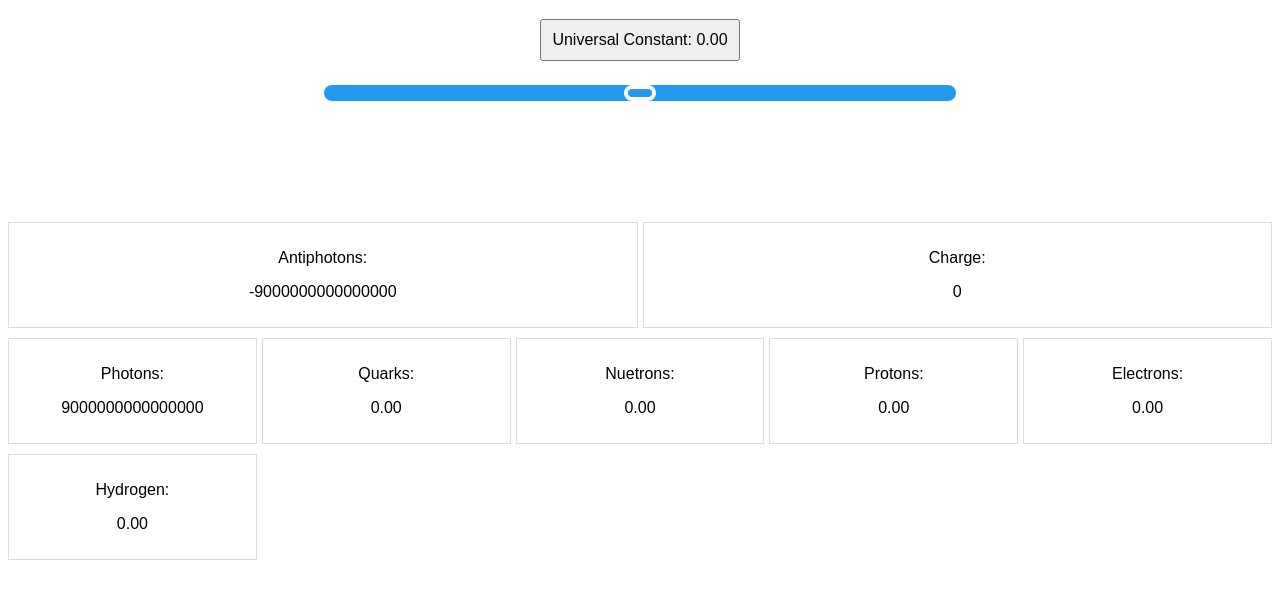
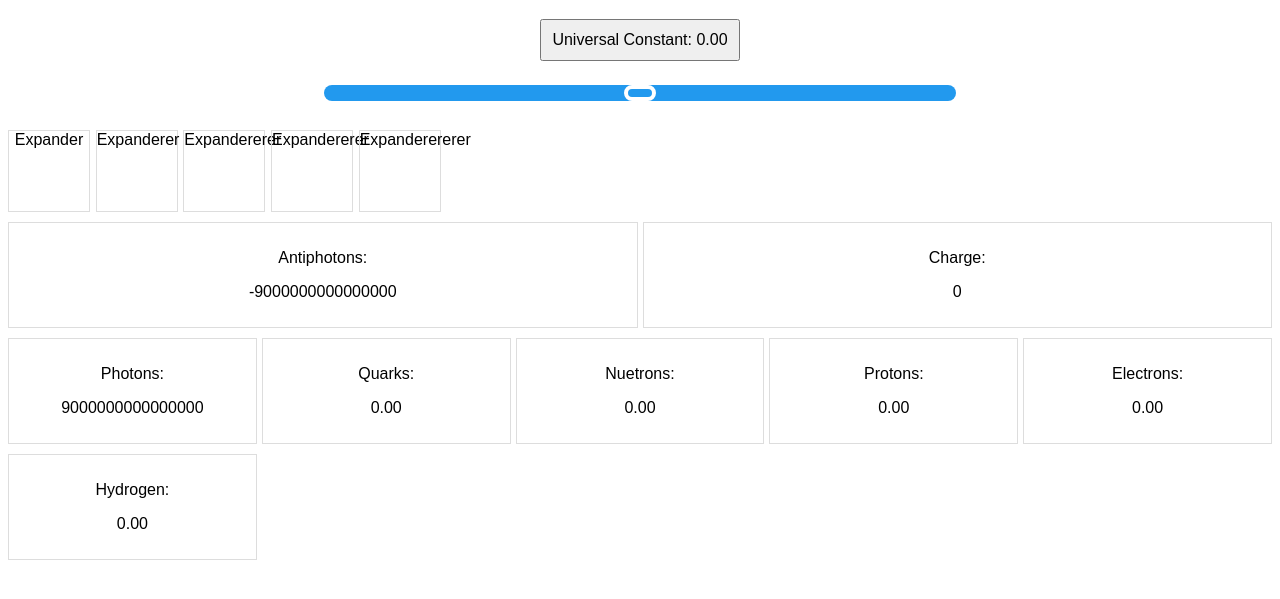
Before and after one commit to aidanperkins/atomicIdler, a website: page myhtmlstuff.html in a window 1280 px wide. Shown: the part 61-660 px from the top of the page. Drawn offline with nearby package versions, Linux system fonts and the light colour scheme.

Commit message:
added upgrade descriptions

```diff
--- a/myhtmlstuff.html
+++ b/myhtmlstuff.html
@@ -8,6 +8,7 @@
         body {
             align-items: center;
             text-align: center;
+            justify-content: center;
             font-family: 'Arial', sans-serif;
         }
         #resources {
@@ -51,9 +52,11 @@
         /* Style for upgrade items */
         .upgrade-item {
             border: 1px solid #ddd;
-            text-align: center;
             height: 80px;
             width: 80px;
+        }
+        #fitText {
+            margin: 0;
         }
 
         .sliders {
@@ -103,8 +106,12 @@
     <div class="slider">
         <div class="handle"></div>
     </div>
-    <div class="upgrade-container" id="upgrade-section" style="visibility: hidden;">
-        <div class="upgrade-item" onmouseenter="showDescription()" onmouseleave="hideDescription()">Test1</div>
+    <div class="upgrade-container" id="upgrade-section" style="visibility: visible;">
+        <div class="upgrade-item" id="upgrade1" onmouseenter="showDescription(1)" onmouseleave="hideDescription(1)">Expander</div>
+        <div class="upgrade-item" id="upgrade2" onmouseenter="showDescription(2)" onmouseleave="hideDescription(2)">Expanderer</div>
+        <div class="upgrade-item" id="upgrade3" onmouseenter="showDescription(3)" onmouseleave="hideDescription(3)">Expandererer</div>
+        <div class="upgrade-item" id="upgrade4" onmouseenter="showDescription(4)" onmouseleave="hideDescription(4)">Expandererer</div>
+        <div class="upgrade-item" id="upgrade5" onmouseenter="showDescription(5)" onmouseleave="hideDescription(5)">Expanderererer</div>
     </div>
     <div class="grid-container" style="grid-template-columns: repeat(2, 1fr)">
         <div class="grid-item">
@@ -173,14 +180,43 @@
 
 
 
-        function showDescription() {
-            document.onmousover = function(e) {
-                console.log(e.target.class);
+        function showDescription(upgradeID) {
+            if (upgradeID == 1) {
+                upgradeDescription = "this upgrade gives you absolutely nothing!"
             }
-
+            if (upgradeID == 2) {
+                upgradeDescription = "this upgrade gives you absolutely nothing!"
+            }
+            if (upgradeID == 3) {
+                upgradeDescription = "this upgrade gives you absolutely nothing!"
+            }
+            if (upgradeID == 4) {
+                upgradeDescription = "this upgrade gives you absolutely nothing!"
+            }
+            if (upgradeID == 5) {
+                upgradeDescription = "this upgrade gives you absolutely nothing!"
+            }
+            document.getElementById("upgrade"+upgradeID).style.width = "240px";
+            document.getElementById("upgrade"+upgradeID).innerText = upgradeDescription;
         }
-        function hideDescription() {
-
+        function hideDescription(upgradeID) {
+            if (upgradeID == 1) {
+                upgradeName = "Expander";
+            }
+            if (upgradeID == 2) {
+                upgradeName = "Expanderer";
+            }
+            if (upgradeID == 3) {
+                upgradeName = "Expandererer";
+            }
+            if (upgradeID == 4) {
+                upgradeName = "Expanderererer";
+            }
+            if (upgradeID == 5) {
+                upgradeName = "Expandererererer";
+            }
+            document.getElementById("upgrade"+upgradeID).style.width = "80px";
+            document.getElementById("upgrade"+upgradeID).innerText = upgradeName;
         }
         function updateResources() {
             document.getElementById('charge').innerText = this.charge;
@@ -197,9 +233,16 @@
 
         }
         function earnResource() {
+
+            // TODO game speed function needs some work
+            // 1 click should start the game
+            // 1000 clicks unlocks idle features
+            // 10000 clicks first particles start forming
+            //
+
             this.accelerators++;
 
-            this.acceleratorsActual = Math.pow((this.accelerators), 1.8);
+            this.acceleratorsActual = Math.pow((this.accelerators), 1.5);
 
             /*
             if (this.acceleratorsSqrd > 100000000) {
@@ -263,6 +306,35 @@
             this.updateResources();
         }
 
+
+        document.addEventListener('DOMContentLoaded', function() {
+            fitText();
+            window.addEventListener('resize', fitText);
+        });
+
+        function fitText() {
+            const container = document.querySelectorAll('.upgrade-item');
+            const text = document.getElementById(".upgrade-item");
+            const containerWidth = container.clientWidth;
+            const containerHeight = container.clientHeight;
+            const maxWidth = containerWidth * 0.9; // Adjust as needed
+            const maxHeight = containerHeight * 0.9; // Adjust as needed
+
+            container.forEach(text => {
+                console.log(text.innerText);
+                text.style.fontSize = '1em';
+                // Apply the calculated font size
+                const fontSize = Math.min(maxWidth / text.offsetWidth, maxHeight / text.offsetHeight) * 16;
+                text.style.fontSize = fontSize + 'px';
+            });
+
+            // Get the container dimensions
+
+
+
+            // Calculate the maximum font size that fits the container
+        }
+
         document.getElementById('accelerateBtn').addEventListener('click', () => this.earnResource());
         updateResources();
         setInterval(this.passiveEarning, 100);
@@ -288,7 +360,7 @@
             const sliderWidth = interact.getElementRect(event.target.parentNode).width
             const value = (event.pageX / sliderWidth);
             // 0-1 value
-            const formattedValue = value.toFixed(2);
+            const formattedValue = value.toFixed(4);
             // -1 to 1 value
             const chargeValue = (formattedValue - 0.25)*4;
             const formattedCharge = chargeValue.toFixed(2);
@@ -296,8 +368,6 @@
             event.target.setAttribute('data-value', formattedCharge);
             charge = Number(formattedCharge);
         });
-
     </script>
-
 </body>
 </html>
--- /dev/null
+++ b/upgrade1.txt
@@ -0,0 +1 @@
+this upgrade gives you absolutely nothing!
```
